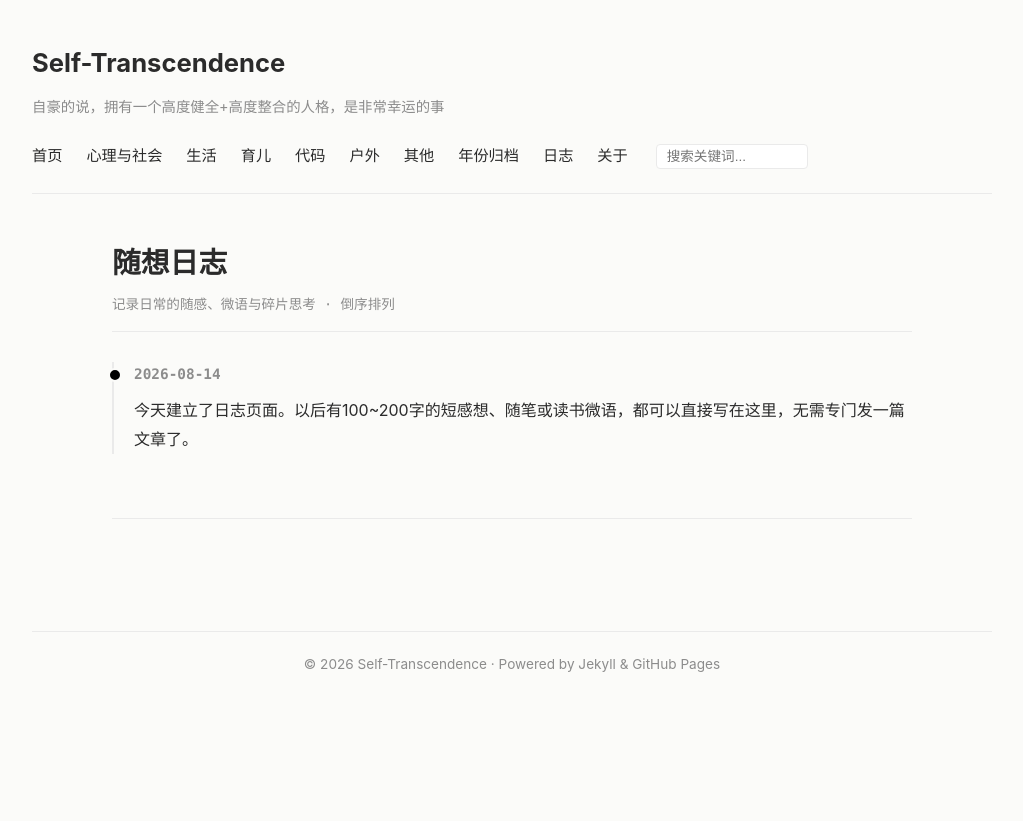
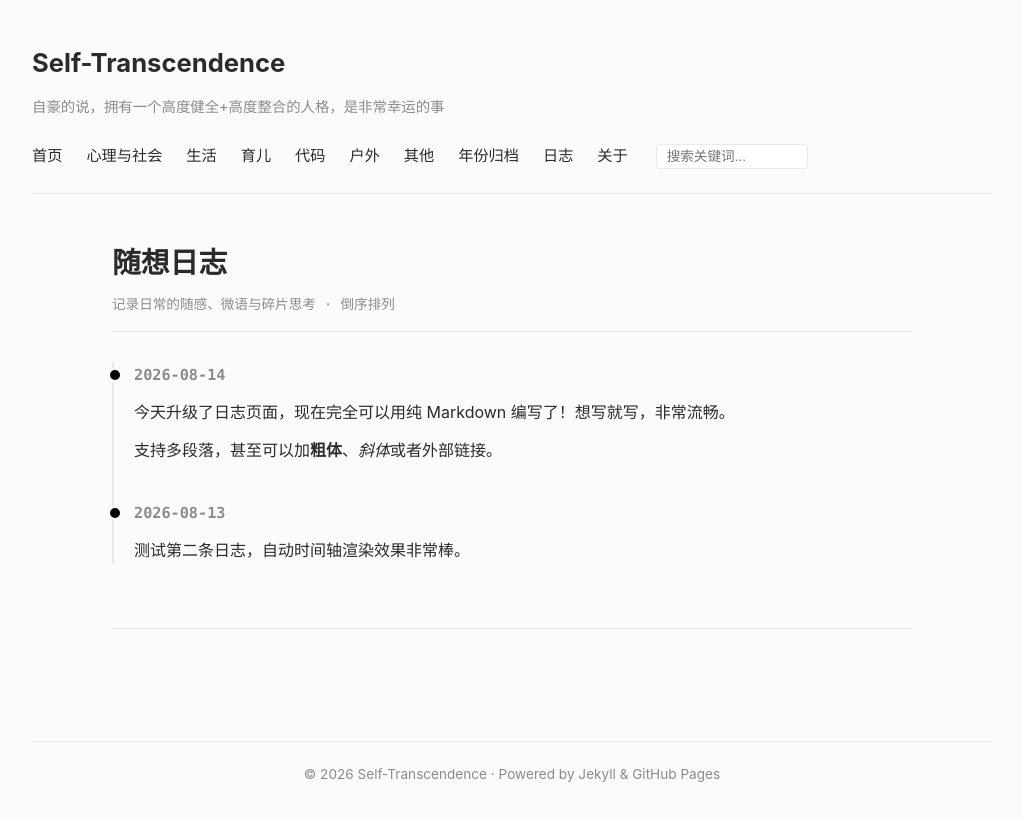
Before and after one commit to Natural-system/self-transcendence, a Jekyll site: the page built from log.md, in a window 1280 px wide. Shown: the top 821 px of the page, without its empty margins (128-1151 px from the left). Built offline with Jekyll 4.4.1, drawn with Linux system fonts in a browser that asks for light colours; comment, search, counter and statistics services are not loaded.

Commit message:
修改日志页面

```diff
--- /dev/null
+++ b/_layouts/log.html
@@ -0,0 +1,115 @@
+---
+layout: default
+---
+
+<style>
+  .log-container {
+    max-width: 800px;
+    margin: 0 auto;
+  }
+
+  .log-timeline {
+    position: relative;
+    padding-left: 20px;
+    margin-top: 30px;
+    border-left: 2px solid var(--border-color);
+  }
+
+  .log-item {
+    position: relative;
+    margin-bottom: 35px;
+  }
+
+  /* 时间轴上的小圆点 */
+  .log-item::before {
+    content: "";
+    position: absolute;
+    left: -26px;
+    top: 6px;
+    width: 10px;
+    height: 10px;
+    border-radius: 50%;
+    background-color: var(--accent-color);
+    border: 2px solid var(--bg-color);
+  }
+
+  /* 自动解析出的日期样式 */
+  .log-item h3 {
+    font-family: var(--font-mono);
+    font-size: 0.95rem;
+    font-weight: 600;
+    color: var(--muted-color);
+    margin: 0 0 8px 0;
+    padding: 0;
+    border: none;
+  }
+
+  /* 日志正文 */
+  .log-item p {
+    font-size: 1rem;
+    line-height: 1.8;
+    color: var(--text-color);
+    margin: 0 0 10px 0;
+  }
+  .log-item p:last-child {
+    margin-bottom: 0;
+  }
+</style>
+
+<div class="log-container">
+  <header class="article-header">
+    <h1 class="article-title">{{ page.title }}</h1>
+    <div class="meta-info">
+      记录日常的随感、微语与碎片思考 · 倒序排列
+    </div>
+  </header>
+
+  <!-- 日志时间轴容器 -->
+  <div class="log-timeline" id="log-timeline-box">
+    <!-- 接收来自于 log.md 的纯 Markdown 编译结果 -->
+    <div id="raw-log-content" style="display: none;">
+      {{ content }}
+    </div>
+  </div>
+
+  <!-- Utterances 评论区系统 -->
+  <div class="article-comments" style="margin-top: 4rem; padding-top: 2rem; border-top: 1px solid var(--border-color);">
+    <script src="https://utteranc.es/client.js"
+            repo="Natural-system/self-transcendence"
+            issue-term="pathname"
+            theme="github-light"
+            crossorigin="anonymous"
+            async>
+    </script>
+  </div>
+</div>
+
+<!-- 自动将 Markdown 中的 <h3> 解析成时间轴小卡片 -->
+<script>
+  document.addEventListener("DOMContentLoaded", function() {
+    var rawEl = document.getElementById('raw-log-content');
+    var timelineBox = document.getElementById('log-timeline-box');
+
+    if (!rawEl || !timelineBox) return;
+
+    var logNodes = Array.from(rawEl.children);
+    var currentItem = null;
+
+    logNodes.forEach(function(node) {
+      if (node.tagName.toLowerCase() === 'h3') {
+        if (currentItem) {
+          timelineBox.appendChild(currentItem);
+        }
+        currentItem = document.createElement('div');
+        currentItem.className = 'log-item';
+        currentItem.appendChild(node);
+      } else if (currentItem) {
+        currentItem.appendChild(node);
+      }
+    });
+
+    if (currentItem) {
+      timelineBox.appendChild(currentItem);
+    }
+  });
+</script>
--- a/log.md
+++ b/log.md
@@ -1,97 +1,13 @@
 ---
-layout: default
+layout: log
 title: 随想日志
 permalink: /log/
 ---
 
-<style>
-  .log-container {
-    max-width: 800px;
-    margin: 0 auto;
-  }
+### 2026-08-14
+今天升级了日志页面，现在完全可以用纯 Markdown 编写了！想写就写，非常流畅。
 
-  /* 时间轴外层容器 */
-  .log-timeline {
-    position: relative;
-    padding-left: 20px;
-    margin-top: 30px;
-    border-left: 2px solid var(--border-color);
-  }
+支持多段落，甚至可以加**粗体**、*斜体*或者外部链接。
 
-  /* 每一条日志项 */
-  .log-item {
-    position: relative;
-    margin-bottom: 35px;
-  }
-
-  /* 时间轴上的小圆点 */
-  .log-item::before {
-    content: "";
-    position: absolute;
-    left: -26px;
-    top: 6px;
-    width: 10px;
-    height: 10px;
-    border-radius: 50%;
-    background-color: var(--accent-color);
-    border: 2px solid var(--bg-color);
-  }
-
-  /* 日志日期 */
-  .log-date {
-    font-family: var(--font-mono);
-    font-size: 0.9rem;
-    font-weight: 600;
-    color: var(--muted-color);
-    margin-bottom: 8px;
-  }
-
-  /* 日志正文 */
-  .log-content {
-    font-size: 1rem;
-    line-height: 1.8;
-    color: var(--text-color);
-  }
-
-  .log-content p {
-    margin: 0 0 10px 0;
-  }
-  .log-content p:last-child {
-    margin-bottom: 0;
-  }
-</style>
-
-<div class="log-container">
-  <header class="article-header">
-    <h1 class="article-title">随想日志</h1>
-    <div class="meta-info">
-      记录日常的随感、微语与碎片思考 · 倒序排列
-    </div>
-  </header>
-
-  <div class="log-timeline">
-
-    <!-- 新日志请加在最上面（倒序排列） -->
-
-    <div class="log-item">
-      <div class="log-date">2026-08-14</div>
-      <div class="log-content">
-        今天建立了日志页面。以后有100~200字的短感想、随笔或读书微语，都可以直接写在这里，无需专门发一篇文章了。
-      </div>
-    </div>
-
-    <!-- 示例：下一条日志放置在此处 -->
-
-  </div>
-
-  <!-- Utterances 评论区系统 (与关于页面完全相同) -->
-  <div class="article-comments" style="margin-top: 4rem; padding-top: 2rem; border-top: 1px solid var(--border-color);">
-    <script src="https://utteranc.es/client.js"
-            repo="Natural-system/self-transcendence"
-            issue-term="pathname"
-            theme="github-light"
-            crossorigin="anonymous"
-            async>
-    </script>
-  </div>
-</div>
+### 2026-08-13
+测试第二条日志，自动时间轴渲染效果非常棒。
```
